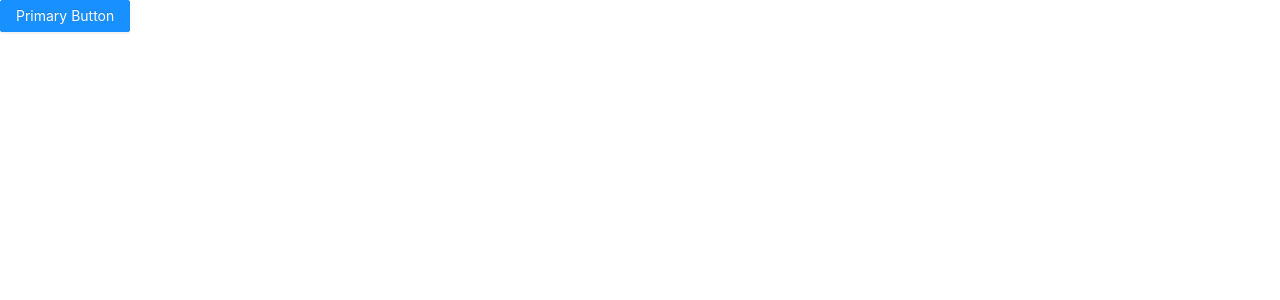
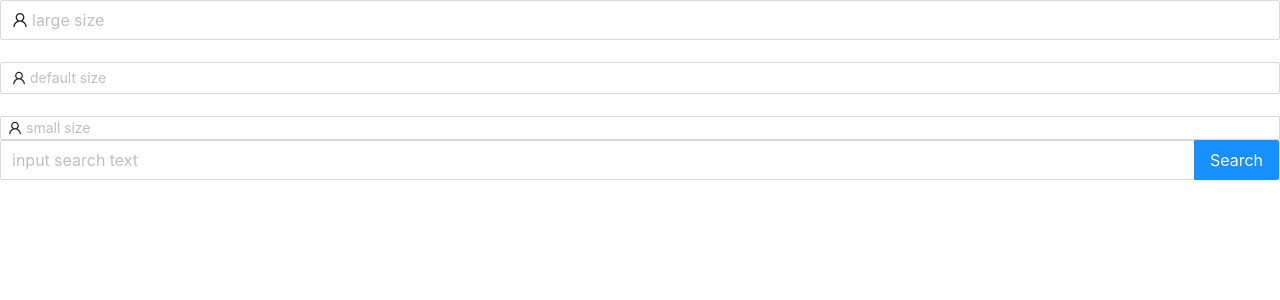
Before and after one commit to minsu-zip/mate-react, a React (Create React App) app: page / in a window 1280 px wide. Shown: the top 300 px of the page. Built offline with nearby package versions, Linux system fonts and the light colour scheme.

Commit message:
test : merge test 및 ant icon환경설정

```diff
--- a/package.json
+++ b/package.json
@@ -3,6 +3,7 @@
   "version": "0.1.0",
   "private": true,
   "dependencies": {
+    "@ant-design/icons": "^4.7.0",
     "@emotion/react": "^11.5.0",
     "@emotion/styled": "^11.3.0",
     "@testing-library/jest-dom": "^5.11.4",
--- a/src/App.css
+++ b/src/App.css
@@ -1,38 +1 @@
-.App {
-  text-align: center;
-}
-
-.App-logo {
-  height: 40vmin;
-  pointer-events: none;
-}
-
-@media (prefers-reduced-motion: no-preference) {
-  .App-logo {
-    animation: App-logo-spin infinite 20s linear;
-  }
-}
-
-.App-header {
-  background-color: #282c34;
-  min-height: 100vh;
-  display: flex;
-  flex-direction: column;
-  align-items: center;
-  justify-content: center;
-  font-size: calc(10px + 2vmin);
-  color: white;
-}
-
-.App-link {
-  color: #61dafb;
-}
-
-@keyframes App-logo-spin {
-  from {
-    transform: rotate(0deg);
-  }
-  to {
-    transform: rotate(360deg);
-  }
-}
+@import '~antd/dist/antd.css';
--- a/src/App.js
+++ b/src/App.js
@@ -1,9 +1,9 @@
-import { Button } from 'antd'
-import 'antd/dist/antd.css'
+import Button from './components/Button'
+import './App.css'
 function App() {
   return (
     <div className="App">
-      <Button type="primary">Primary Button</Button>
+      <Button></Button>
     </div>
   )
 }
--- /dev/null
+++ b/src/components/Button/index.js
@@ -0,0 +1,26 @@
+import React from 'react'
+import { Input } from 'antd'
+import { UserOutlined } from '@ant-design/icons'
+
+const { Search } = Input
+const Button = () => {
+  return (
+    <>
+      <Input size="large" placeholder="large size" prefix={<UserOutlined />} />
+      <br />
+      <br />
+      <Input placeholder="default size" prefix={<UserOutlined />} />
+      <br />
+      <br />
+      <Input size="small" placeholder="small size" prefix={<UserOutlined />} />
+
+      <Search
+        placeholder="input search text"
+        enterButton="Search"
+        size="large"
+      />
+    </>
+  )
+}
+
+export default Button
```
Also changed, not shown: 1 other file (tests, documents, lock files or other folders).
